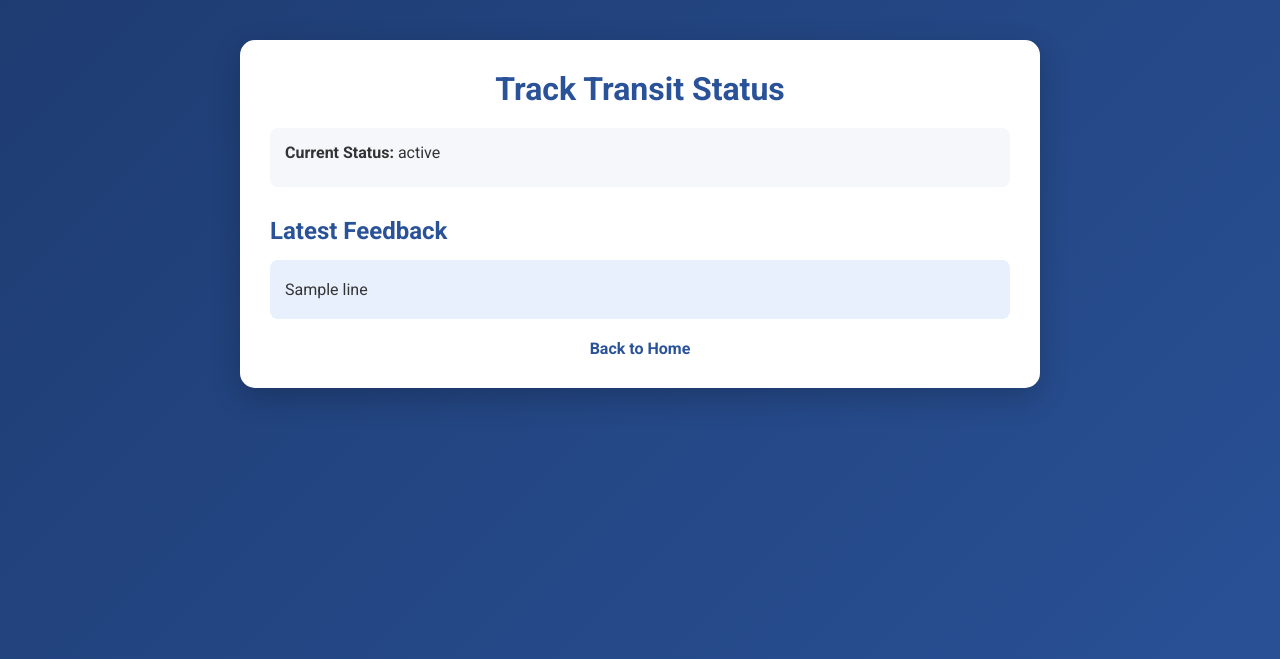
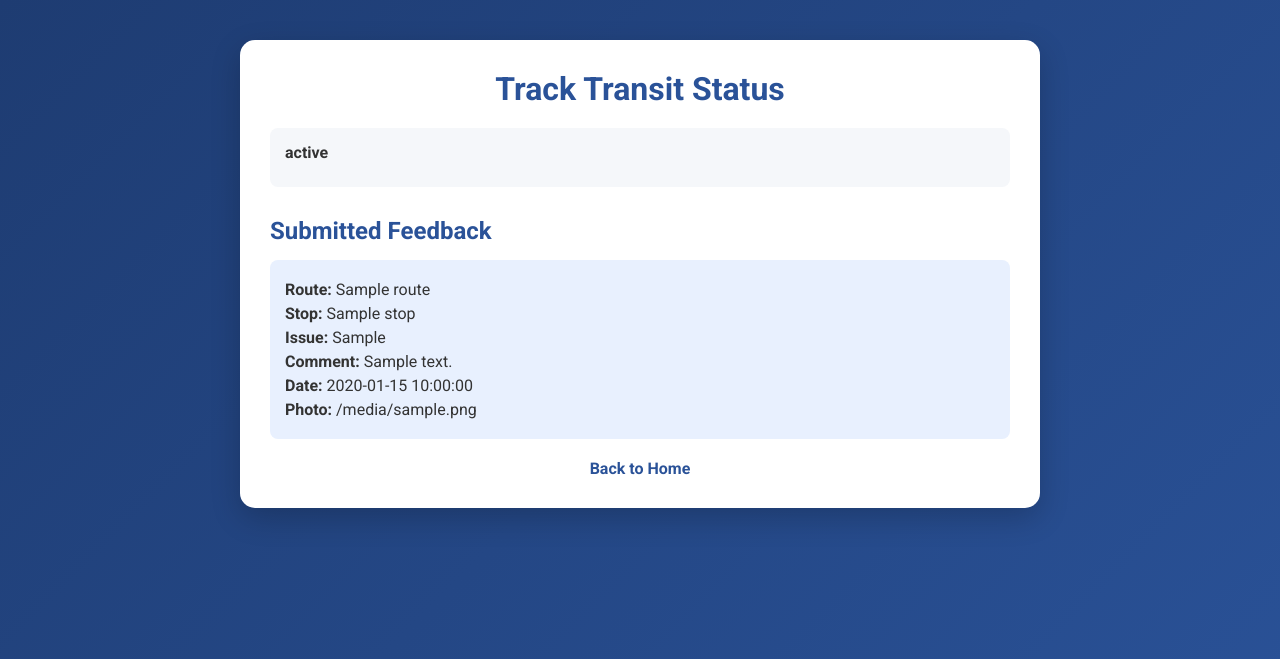
Before and after one commit to zerodayz01/Transit_Feedback_App, a Flask app: template TransitFeedbackCollect/templates/track_status.html in a window 1280 px wide. Shown: the top 659 px of the page. Run offline with Flask 3, Linux system fonts and the light colour scheme; the template is opened without the code that fills it: most values are stand-ins (such as "Sample title", 1, 10 or a date in 2020).

Commit message:
Update track_status.html

```diff
--- a/TransitFeedbackCollect/templates/track_status.html
+++ b/TransitFeedbackCollect/templates/track_status.html
@@ -90,17 +90,26 @@
 
         <!-- Transit Status Section -->
         <div class="status-box">
-            <p><strong>Current Status:</strong> {{ status_data.status }}</p>
+            <p><strong>{{ status_data.status }}</strong></p>
         </div>
 
         <!-- Feedback Section -->
-        {% if feedback %}
-            <h2>Latest Feedback</h2>
-            <div class="feedback-box">
-                {% for line in feedback.split(', ') %}
-                    <p>{{ line }}</p>
-                {% endfor %}
-            </div>
+        {% if feedback_list %}
+            <h2>Submitted Feedback</h2>
+            {% for feedback in feedback_list %}
+                <div class="feedback-box">
+                    <p><strong>Route:</strong> {{ feedback.route }}</p>
+                    <p><strong>Stop:</strong> {{ feedback.stop }}</p>
+                    <p><strong>Issue:</strong> {{ feedback.issue_type }}</p>
+                    <p><strong>Comment:</strong> {{ feedback.comment }}</p>
+                    <p><strong>Date:</strong> {{ feedback.date }}</p>
+                    {% if feedback.photo %}
+                        <p><strong>Photo:</strong> {{ feedback.photo }}</p>
+                    {% endif %}
+                </div>
+            {% endfor %}
+        {% else %}
+            <p>No feedback submitted yet.</p>
         {% endif %}
 
         <div class="back-link">
```
